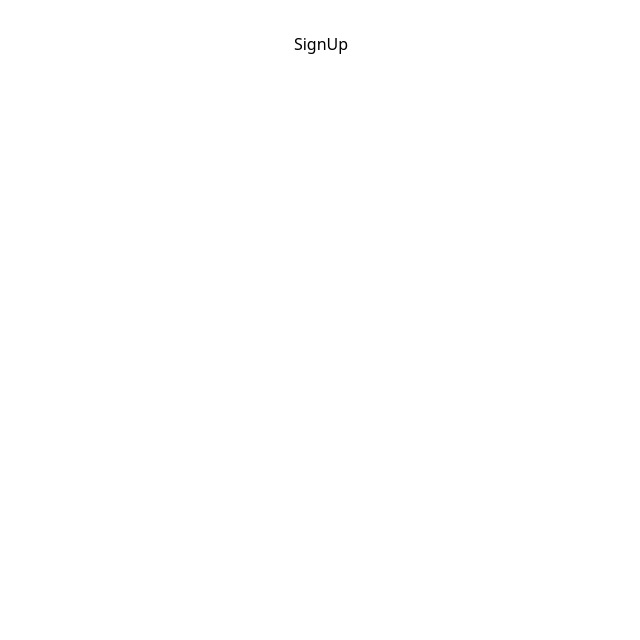
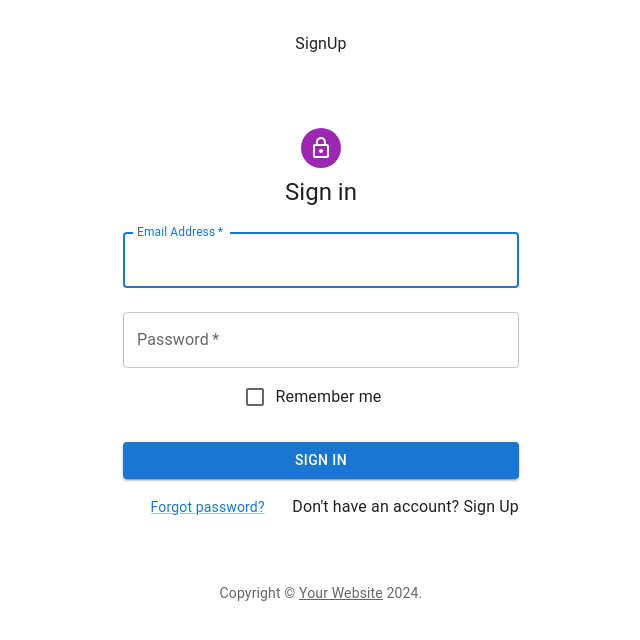
Before and after one commit to gsongg1/JAM, a React (Vite) app in the folder frontend/: page /signin in a window 1280 px wide. Before the commit this address had no page. Shown: the top 640 px of the page, without its empty margins (319-959 px from the left). Built offline with nearby package versions, Linux system fonts and the light colour scheme.

Commit message:
added sign in

```diff
--- a/frontend/src/App.jsx
+++ b/frontend/src/App.jsx
@@ -4,7 +4,8 @@
 import viteLogo from '/vite.svg';
 import './App.css';
 import Header from './components/Header';
-import SignUp from './pages/SignUp'; // Import the SignUpPage component
+import SignUp from './pages/SignUp';
+import SignIn from './pages/SignIn';
 
 function App() {
   const [count, setCount] = useState(0);
@@ -14,8 +15,9 @@
       <div>
         <Header />
         <Routes>
-          <Route path="/" element={<h1 className="text-3xl font-bold underline text-red-600">Hello World</h1>} />
+          <Route path="/" element={<h1 className="text-3xl font-bold underline text-red-600">WELCOME TO JAM</h1>} />
           <Route path="/SignUp" element={<SignUp/>} /> {/* Add the SignUpPage route */}
+          <Route path="/signin" element={<SignIn />} />
         </Routes>
       </div>
     </Router>
--- /dev/null
+++ b/frontend/src/pages/SignIn.jsx
@@ -0,0 +1,111 @@
+import * as React from 'react';
+import Avatar from '@mui/material/Avatar';
+import Button from '@mui/material/Button';
+import CssBaseline from '@mui/material/CssBaseline';
+import TextField from '@mui/material/TextField';
+import FormControlLabel from '@mui/material/FormControlLabel';
+import Checkbox from '@mui/material/Checkbox';
+import { Link as RouterLink } from 'react-router-dom'; // Renamed import for react-router-dom Link
+import Grid from '@mui/material/Grid';
+import Box from '@mui/material/Box';
+import LockOutlinedIcon from '@mui/icons-material/LockOutlined';
+import Typography from '@mui/material/Typography';
+import Container from '@mui/material/Container';
+import { createTheme, ThemeProvider } from '@mui/material/styles';
+import Link from '@mui/material/Link'; // Use MUI Link for styling
+
+function Copyright(props) {
+  return (
+    <Typography variant="body2" color="text.secondary" align="center" {...props}>
+      {'Copyright © '}
+      <Link color="inherit" href="http://localhost:5173">
+        Your Website
+      </Link>{' '}
+      {new Date().getFullYear()}
+      {'.'}
+    </Typography>
+  );
+}
+
+const defaultTheme = createTheme();
+
+export default function SignIn() {
+  const handleSubmit = (event) => {
+    event.preventDefault();
+    const data = new FormData(event.currentTarget);
+    console.log({
+      email: data.get('email'),
+      password: data.get('password'),
+    });
+  };
+
+  return (
+    <ThemeProvider theme={defaultTheme}>
+      <Container component="main" maxWidth="xs">
+        <CssBaseline />
+        <Box
+          sx={{
+            marginTop: 8,
+            display: 'flex',
+            flexDirection: 'column',
+            alignItems: 'center',
+          }}
+        >
+          <Avatar sx={{ m: 1, bgcolor: 'secondary.main' }}>
+            <LockOutlinedIcon />
+          </Avatar>
+          <Typography component="h1" variant="h5">
+            Sign in
+          </Typography>
+          <Box component="form" onSubmit={handleSubmit} noValidate sx={{ mt: 1 }}>
+            <TextField
+              margin="normal"
+              required
+              fullWidth
+              id="email"
+              label="Email Address"
+              name="email"
+              autoComplete="email"
+              autoFocus
+            />
+            <TextField
+              margin="normal"
+              required
+              fullWidth
+              name="password"
+              label="Password"
+              type="password"
+              id="password"
+              autoComplete="current-password"
+            />
+            <FormControlLabel
+              control={<Checkbox value="remember" color="primary" />}
+              label="Remember me"
+            />
+            <Button
+              type="submit"
+              fullWidth
+              variant="contained"
+              sx={{ mt: 3, mb: 2 }}
+            >
+              Sign In
+            </Button>
+            <Grid container>
+              <Grid item xs>
+                <Link href="#" variant="body2">
+                  Forgot password?
+                </Link>
+              </Grid>
+              <Grid item>
+                <RouterLink to="/signup" variant="body2"> {/* Use RouterLink for navigation */}
+                  {"Don't have an account? Sign Up"}
+                </RouterLink>
+              </Grid>
+            </Grid>
+          </Box>
+        </Box>
+        <Copyright sx={{ mt: 8, mb: 4 }} />
+      </Container>
+    </ThemeProvider>
+  );
+}
--- a/frontend/src/pages/SignUp.jsx
+++ b/frontend/src/pages/SignUp.jsx
@@ -12,12 +12,13 @@
 import Typography from '@mui/material/Typography';
 import Container from '@mui/material/Container';
 import { createTheme, ThemeProvider } from '@mui/material/styles';
+import { Link as RouterLink } from 'react-router-dom';
 
 function Copyright(props) {
   return (
     <Typography variant="body2" color="text.secondary" align="center" {...props}>
       {'Copyright © '}
-      <Link color="inherit" href="https://mui.com/">
+      <Link color="inherit" href="http://localhost:5173">
         Your Website
       </Link>{' '}
       {new Date().getFullYear()}
@@ -26,11 +27,9 @@
   );
 }
 
-// TODO remove, this demo shouldn't need to reset the theme.
-
 const defaultTheme = createTheme();
 
-export default function Login() {
+export default function SignUp() {
   const handleSubmit = (event) => {
     event.preventDefault();
     const data = new FormData(event.currentTarget);
@@ -119,9 +118,9 @@
             </Button>
             <Grid container justifyContent="flex-end">
               <Grid item>
-                <Link href="#" variant="body2">
+                <RouterLink to="/signin" variant="body2">
                   Already have an account? Sign in
-                </Link>
+                </RouterLink>
               </Grid>
             </Grid>
           </Box>
```
Also changed, not shown: frontend/src/pages/Login.jsx (deleted).
